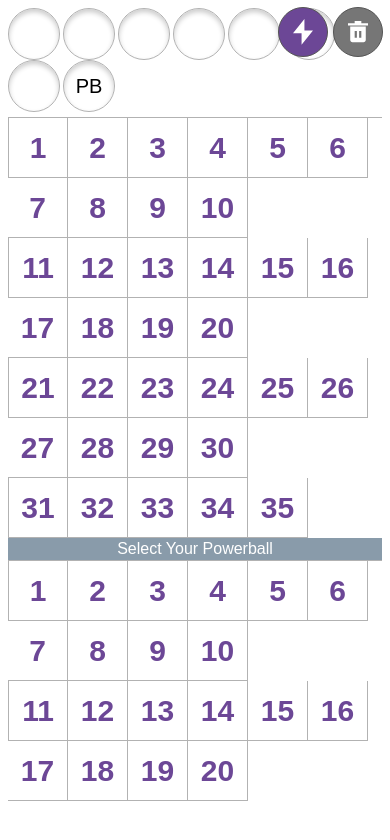
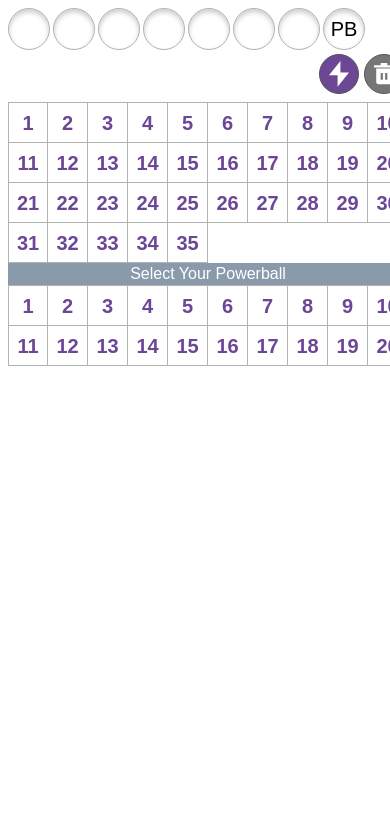
Before and after one commit to twomarktwo/tabcorp-demo, a React (Create React App) app: page / in a window 390 px wide. Shown: the top 840 px of the page. Built offline with nearby package versions, Linux system fonts and the light colour scheme.

Commit message:
Improvements to responsiveness Resizing when screen falls bellow 620px

```diff
--- a/src/components/App/App.css
+++ b/src/components/App/App.css
@@ -1,6 +1,9 @@
 .app {
   display: table;
+  margin: 0 auto;
+  width: 600px;
 }
+
 
 .pick-buttons {
   display: block;
@@ -58,3 +61,33 @@
   display: block;
   position: relative;
 }
+
+@media only screen and (max-width: 620px) {
+  .app {
+    display: table;
+    margin: 0 auto;
+    width: 400px;
+  }
+
+  .circle-button {
+    font-size: 30px;
+    font-weight: bold;
+    line-height: 40px;
+    height: 40px;
+    margin-right: -1px;
+    margin-top: -1px;
+    padding: 0;
+    text-align: center;
+    width: 40px;
+    cursor: pointer;
+    display: table-cell;
+    position: relative;
+  }
+
+  .pick-buttons {
+    display: block;
+    position: relative;
+    text-align: right;
+    margin: 5px;
+  }
+}
--- a/src/components/App/App.tsx
+++ b/src/components/App/App.tsx
@@ -43,10 +43,8 @@ class App extends React.Component<ApplicationProps, ApplicationState> {
           </div>
         </div>
         <LottoPickGrid startNumber={1} endNumber={35} cellsPerRow={10} selectedNumbers={this.state.selectedValues} />
-        <div className="powerball-section">
         <div className="powerball-section header">Select Your Powerball</div>
-          <LottoPickGrid startNumber={1} endNumber={20} cellsPerRow={10} selectedNumbers={this.state.selectedPowerBall !== null ? [this.state.selectedPowerBall] : []}/>
-        </div>
+        <LottoPickGrid startNumber={1} endNumber={20} cellsPerRow={10} selectedNumbers={this.state.selectedPowerBall !== null ? [this.state.selectedPowerBall] : []}/>
       </div>
     );
   }
--- a/src/components/LottoCell/LottoCell.css
+++ b/src/components/LottoCell/LottoCell.css
@@ -1,3 +1,13 @@
+.number-row {
+  display: block;
+}
+
+.number-row:first-child {
+  display: block;
+  border: 1px solid #B2B2B2;
+  border-width: 1px 0px 0px 0px;
+}
+
 .number-cell {
     background: #fff;
     border: 1px solid #B2B2B2;
@@ -12,16 +22,6 @@
     width: 60px;
     cursor: pointer;
     color: #6C4796;
-  }
-
-  .number-row {
-    display: block;
-  }
-
-  .number-row:first-child {
-    display: block;
-    border: 1px solid #B2B2B2;
-    border-width: 1px 0px 0px 0px;
   }
 
   .number-cell:first-child {
@@ -47,3 +47,45 @@
     background-position: center;
     background-repeat: no-repeat;
   }
+
+  @media only screen and (max-width: 620px) {
+  .number-cell {
+    background: #fff;
+    border: 1px solid #B2B2B2;
+    border-width: 0 1px 1px 0;
+    font-size: 20px;
+    font-weight: bold;
+    line-height: 40px;
+    height: 40px;
+    padding: 0;
+    margin: 0;
+    text-align: center;
+    width: 40px;
+    cursor: pointer;
+    color: #6C4796;
+  }
+
+  .number-cell:first-child {
+    background: #fff;
+    border: 1px solid #B2B2B2;
+    border-width: 0px 1px 1px 1px;
+    font-size: 20px;
+    font-weight: bold;
+    line-height:  40px;
+    height:  40px;
+    padding: 0;
+    text-align: center;
+    width: 40px;
+    cursor: pointer;
+    color: #6C4796;
+  }
+
+  .selected {
+    background-color: #E9E4F0;
+    background-image: url(/images/ico-strike.svg);
+    background-size: 80%;
+    background-color: #E9E4F0;
+    background-position: center;
+    background-repeat: no-repeat;
+  }
+  }
--- a/src/components/LottoPickGrid/LottoPickGrid.tsx
+++ b/src/components/LottoPickGrid/LottoPickGrid.tsx
@@ -19,7 +19,7 @@ export const LottoPickGrid: React.FC<LottoPickGridProps> = (props : LottoPickGri
     currentRowCells.push(<LottoCell numberValue={cellNumber} key={cellNumber} selected={cellIsSelected} />);
 
     // If we have reached the last cell in the row then create the row
-    if(cellNumber % props.cellsPerRow == 0) {
+    if(cellNumber % props.cellsPerRow === 0) {
       let rowNumber = cellNumber / props.cellsPerRow;
       rows.push(<div className="number-row" key={rowNumber}>{currentRowCells}</div>);
       currentRowCells=[];
--- a/src/components/PickedBall/PickedBall.css
+++ b/src/components/PickedBall/PickedBall.css
@@ -27,5 +27,24 @@
     background-color: #899BAA;
     color: #FFF;
     box-shadow: none;
+  }
 
+
+  @media only screen and (max-width: 620px) {
+    .picked-ball {
+      border: 1px solid #B2B2B2;
+      width: 40px;
+      height: 40px;
+      border-radius: 50%;
+      font-size: 20px;
+      color: #000;
+      line-height: 40px;
+      text-align: center;
+      background: #fff;
+      display: inline-block;
+      margin-right: 3px;
+      vertical-align: top;
+      cursor: pointer;
+      box-shadow: inset 0 3px 5px 0 rgba(0, 0, 0, 0.2);
+    }
   }
--- a/src/index.css
+++ b/src/index.css
@@ -1,3 +1,3 @@
 body {
-  font-family: Museo-sans,  sans-serif;
+  font-family: Arial;
 }
```
